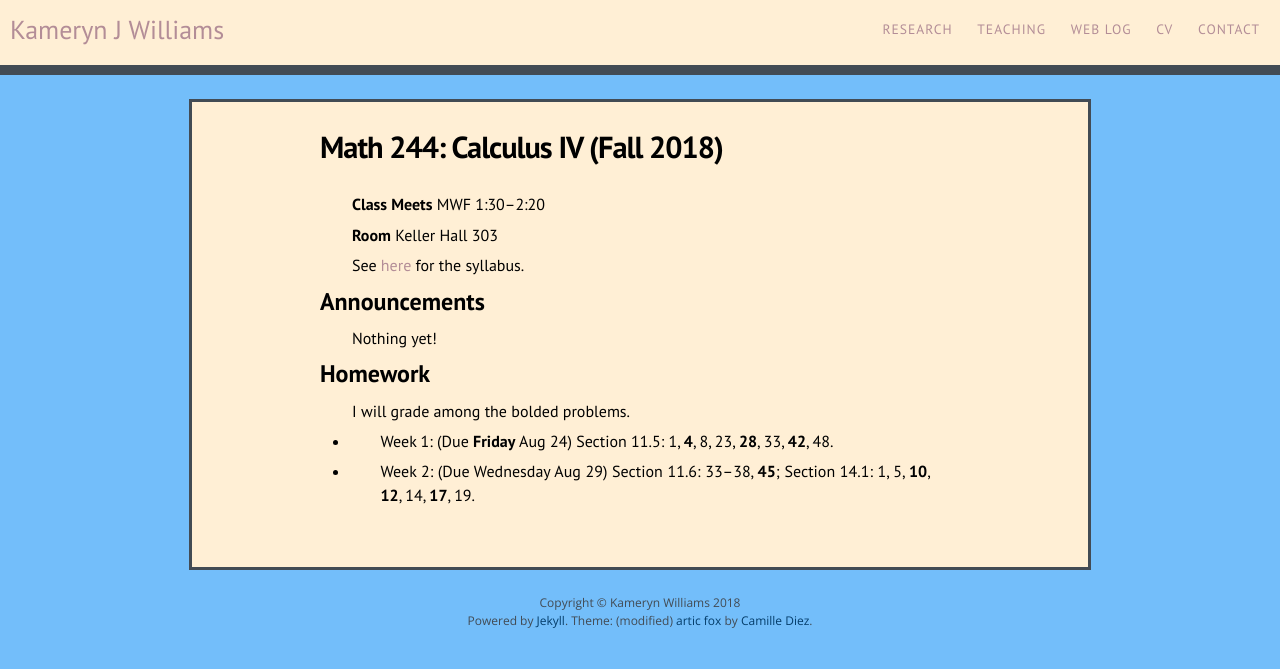
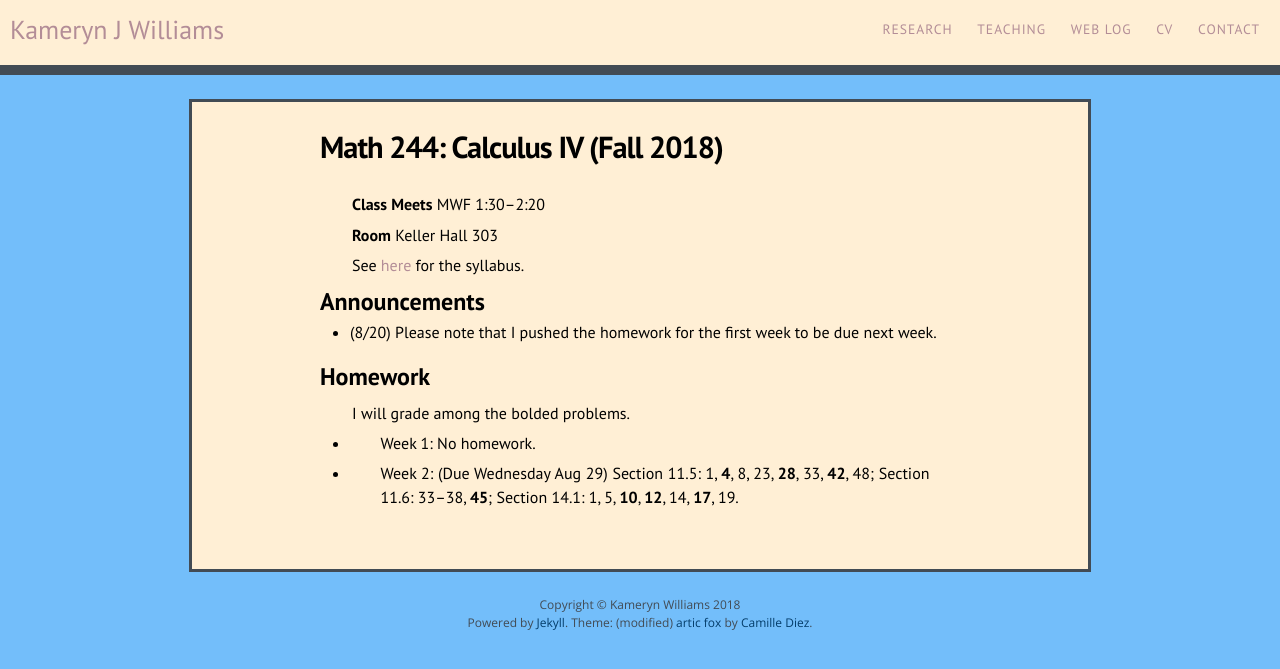
Before and after one commit to kamerynjw/kamerynjw.github.io, a Jekyll site: the page built from teaching/2018/math244.md, in a window 1280 px wide. Shown: the top 669 px of the page. Built offline with Jekyll 4.4.1, drawn with Linux system fonts in a browser that asks for light colours; nearby versions of some CDN libraries.

Commit message:
pushed back week 1 homework for 244

```diff
--- a/teaching/2018/math244.md
+++ b/teaching/2018/math244.md
@@ -13,13 +13,13 @@ See [here]({{ page.url }}syllabus) for the syllabus.
 Announcements
 -------------
 
-Nothing yet!
+* (8/20) Please note that I pushed the homework for the first week to be due next week.
 
 Homework
 --------
 
 I will grade among the bolded problems.
 
-* Week 1: (Due **Friday** Aug 24) Section 11.5: 1, **4**, 8, 23, **28**, 33, **42**, 48.
+* Week 1: No homework.
 
-* Week 2: (Due Wednesday Aug 29) Section 11.6: 33–38, **45**; Section 14.1: 1, 5, **10**, **12**, 14, **17**, 19.
+* Week 2: (Due Wednesday Aug 29) Section 11.5: 1, **4**, 8, 23, **28**, 33, **42**, 48; Section 11.6: 33–38, **45**; Section 14.1: 1, 5, **10**, **12**, 14, **17**, 19.
```
